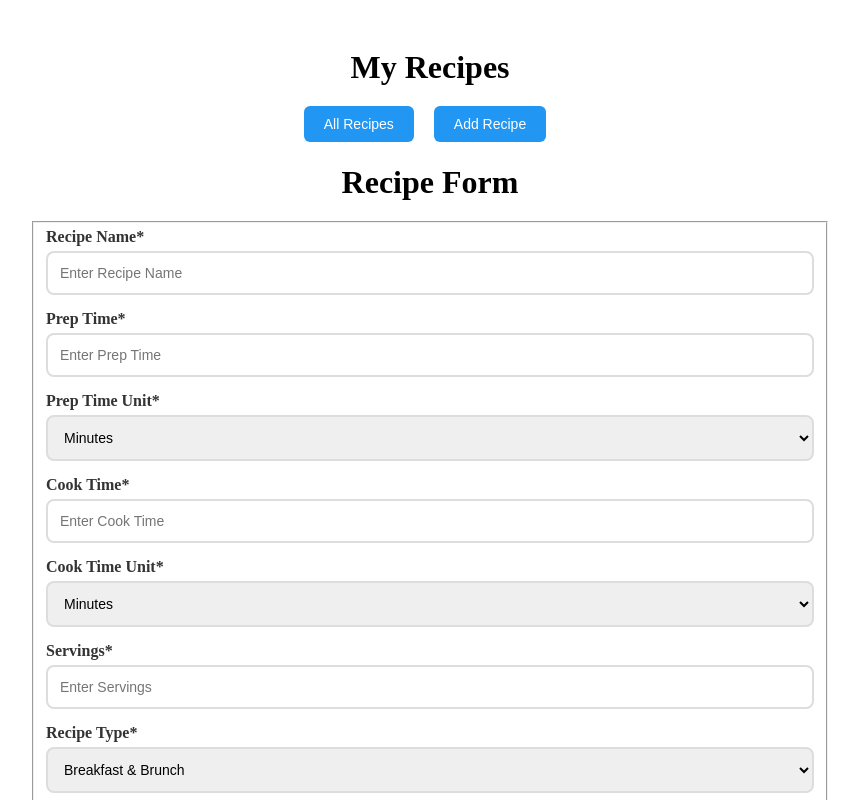
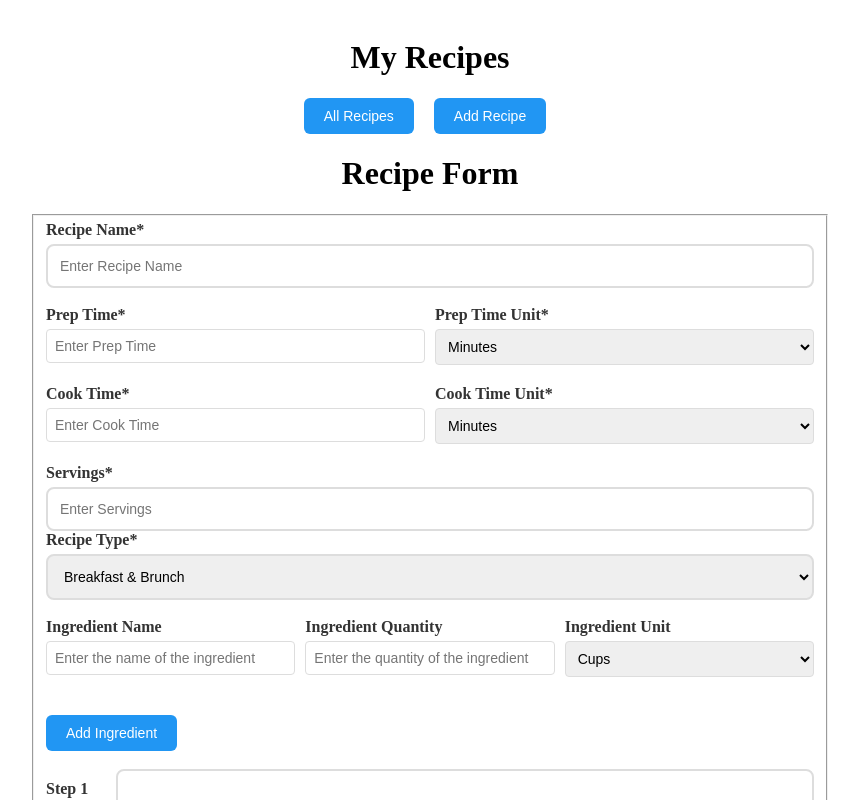
Before and after one commit to TwilightWarden1001/recipe-app, a React (Create React App) app in the folder frontend/: page /create in a window 1280 px wide. Shown: the top 800 px of the page, without its empty margins (210-1069 px from the left). Built offline with nearby package versions, Linux system fonts and the light colour scheme.

Commit message:
Started Styling RecipeForm/RecipeList, Fixed HTML/JSX in Ingredient, Instructions, RecipeForm, Fixed Date Function and Added Recipe Type in Recipe Card, Added some things to Index.css

```diff
--- a/frontend/src/App.css
+++ b/frontend/src/App.css
@@ -2,25 +2,29 @@
 .App {
   max-width: 800px;
   margin: 0 auto;
-  padding: 20px;
+  padding: 10px;
 }
 
-h1 {
+.recipe-list {
+  margin-top: 20px;
+}
+
+.recipe-list h1 {
   text-align: center;
   margin-bottom: 20px;
 }
 
-ol {
+.recipe-list ul {
   list-style: none;
   padding: 0;
 }
 
-
-nav {
-  display: flex;
-  gap: 10px;
-  justify-content: center;
-  margin: 20px 0;
+.recipe-list button {
+  background-color: #2196F3;
+  color: white;
+  padding: 10px 20px;
+  border: none;
+  border-radius: 4px;
 }
 
 /* Style each recipe as a card */
@@ -29,10 +33,19 @@ nav {
   border: 1px solid #e0e0e0;
   border-radius: 8px;
   padding: 20px;
+  cursor: pointer;
   margin-bottom: 20px;
   box-shadow: 0 2px 4px rgba(0,0,0,0.1);
+  transition: box-shadow 0.2s, transform 0.2s;
 }
 
+/* Hover effect */
+.recipe-card:hover {
+  box-shadow: 0 4px 8px rgba(0,0,0,0.15);
+  transform: translateY(-2px);
+}
+
+/* Header for recipe cards*/
 .recipe-card h2 {
   color: #E67E22;
   margin-top: 0;
@@ -40,7 +53,7 @@ nav {
 
 .recipe-info {
   color: #666;
-  font-size: 14px;
+  font-size: 16px;
 }
 
 label {
@@ -52,23 +65,10 @@ label {
 }
 
 /* Clean input styling */
-input {
+input, select {
     display: block;
     width: 100%;
     padding: 12px;
-    margin-bottom: 15px;
-    box-sizing: border-box;
-    border: 2px solid #ddd;
-    border-radius: 8px;
-    font-size: 14px;
-    transition: border-color 0.3s;
-}
-
-select {
-    display: block;
-    width: 100%;
-    padding: 12px;
-    margin-bottom: 15px;
     box-sizing: border-box;
     border: 2px solid #ddd;
     border-radius: 8px;
@@ -146,13 +146,53 @@ button[type="submit"]:hover {
 
 }
 
-.instruction-wrapper {
+.ingredient-wrapper {
   display: flex;
   align-items: center;
   gap: 10px;
   margin-bottom: 10px;
 }
 
+.ingredient-unit {
+  max-width: 150px;
+}
+
+.instruction-wrapper {
+  display: flex;
+  align-items: center;
+  gap: 10px;
+}
+
 .instruction-wrapper label {
-  min-width: 60px; /* Fixed width for labels */
+  min-width: 60px;
 }
+
+.form-field input,
+.form-field select {
+  padding: 8px;
+  border: 1px solid #ddd;
+  border-radius: 4px;
+}
+
+.form-row {
+  display: flex;
+  gap: 10px;
+  margin-bottom: 10px;
+}
+
+.form-field {
+  display: flex;
+  flex-direction: column;
+  flex: 1;
+  margin-bottom: 10px;
+}
+
+.form-field label {
+  margin-bottom: 5px;
+}
+
+.remove-button {
+  font-size: 14px;
+  height: fit-content;  /* Don't stretch to fill */
+  background-color: #f44336;;
+}
--- a/frontend/src/Ingredient.js
+++ b/frontend/src/Ingredient.js
@@ -22,6 +22,8 @@ function Ingredient({ ingredients, setIngredients }) {
     <div>
       {ingredients.map((element, index) => (
         <div key={index}>
+          <div className="form-row">
+            <div className="form-field">
               <label htmlFor="ingredient_name">Ingredient Name</label>
               <input
                 type="text"
@@ -29,8 +31,12 @@ function Ingredient({ ingredients, setIngredients }) {
                 id="ingredient_name"
                 value={element.ingredient_name}
                 onChange={(e) => handleChange(index, e)}
+                placeholder="Enter the name of the ingredient"
+                required
               />
+            </div>
 
+            <div className="form-field">
               <label htmlFor="ingredient_quantity">Ingredient Quantity</label>
               <input
                 type="number"
@@ -38,14 +44,21 @@ function Ingredient({ ingredients, setIngredients }) {
                 id="ingredient_quantity"
                 value={element.ingredient_quantity}
                 onChange={(e) => handleChange(index, e)}
+                placeholder="Enter the quantity of the ingredient"
+                required
               />
+            </div>
 
-          <label htmlFor="ingredient_unit">Ingredient Unit</label>
+            <div className="form-field">
+              <label className="button-on-top" htmlFor="ingredient_unit">
+                Ingredient Unit
+              </label>
               <select
                 name="ingredient_unit"
                 id="ingredient_unit"
                 value={element.ingredient_unit}
                 onChange={(e) => handleChange(index, e)}
+                required
               >
                 <option value="cups">Cups</option>
                 <option value="tablespoons">Tablespoons</option>
@@ -60,21 +73,23 @@ function Ingredient({ ingredients, setIngredients }) {
                 <option value="quarter">Quarter</option>
                 <option value="eighth">Eighth</option>
               </select>
+            </div>
 
             {index ? (
               <button
                 type="button"
-              className="button remove"
+                className="remove-button"
                 onClick={() => removeIngredient(index)}
               >
                 Remove
               </button>
             ) : null}
           </div>
+        </div>
       ))}
+
       <br />
-
-      <div className="button-section">
+      <div>
         <button
           className="button add"
           type="button"
--- a/frontend/src/Instructions.js
+++ b/frontend/src/Instructions.js
@@ -35,7 +35,7 @@ function Instructions({ instructions, setInstructions }) {
             {index ? (
               <button
                 type="button"
-                className="button remove"
+                className="remove-button"
                 onClick={() => removeInstructions(index)}
               >
                 Remove
--- a/frontend/src/RecipeCard.js
+++ b/frontend/src/RecipeCard.js
@@ -1,24 +1,24 @@
 import { useNavigate } from "react-router-dom";
 
+function returnDate(date) {
+  return new Date(date).toLocaleDateString();
+}
+
 function RecipeCard({ recipe }) {
+  const recipe_id = recipe.recipe_id;
   const navigate = useNavigate();
 
   return (
     <div
       className="recipe-card"
-      onClick={() => navigate(`/recipe/${recipe.recipe_id}`)}
+      onClick={() => navigate(`/recipe/${recipe_id}`)}
     >
       <h2>{recipe.recipe_name}</h2>
       <div className="recipe-info">
-        Servings: {recipe.servings} | Cook time: {recipe.cook_time}{" "}
-        {recipe.cook_time_unit} | Prep time: {recipe.prep_time}{" "}
-        {recipe.prep_time_unit} | Added:{" "}
-        {new Date(recipe.created_at).toLocaleDateString("en-US", {
-          year: "numeric",
-          month: "short",
-          day: "numeric",
-        })}
-        <br />
+        Prep Time: {recipe.prep_time} {recipe.prep_time_unit} | Cook Time:{" "}
+        {recipe.cook_time} {recipe.cook_time_unit} | Servings: {recipe.servings}{" "}
+        | Recipe Type: {recipe.recipe_type} | Added:{" "}
+        {returnDate(recipe.created_at)}
       </div>
     </div>
   );
--- a/frontend/src/RecipeDetail.js
+++ b/frontend/src/RecipeDetail.js
@@ -38,12 +38,18 @@ function RecipeDetail() {
 
   return (
     <div>
+      <nav>
+        <button className="button back" onClick={() => navigate("/")}>
+          <a href="/">Back to Recipe List</a>
+        </button>
         <button className="button edit" onClick={() => navigate(`/edit/${id}`)}>
           Edit Recipe
         </button>
         <button className="button delete" onClick={() => DeleteRecipe(recipe)}>
           Delete Recipe
         </button>
+      </nav>
+
       <h1>{recipe.recipe_name}</h1>
       <p>Servings: {recipe.servings}</p>
       <p>
--- a/frontend/src/RecipeForm.js
+++ b/frontend/src/RecipeForm.js
@@ -90,7 +90,7 @@ function RecipeForm({ initialRecipe = null, isEditing = false }) {
   }
 
   return (
-    <div>
+    <div className="recipe-form">
       <h1>Recipe Form</h1>
       <fieldset>
         <form onSubmit={(e) => handleSubmit(e)}>
@@ -105,7 +105,10 @@ function RecipeForm({ initialRecipe = null, isEditing = false }) {
             placeholder="Enter Recipe Name"
             required
           />
+          <br />
 
+          <div className="form-row">
+            <div className="form-field">
               {/* Prep Time */}
               <label htmlFor="prep_time">Prep Time*</label>
               <input
@@ -117,8 +120,10 @@ function RecipeForm({ initialRecipe = null, isEditing = false }) {
                 placeholder="Enter Prep Time"
                 required
               />
+            </div>
 
             {/* Prep Time Unit */}
+            <div className="form-field">
               <label htmlFor="prep_time_unit">Prep Time Unit*</label>
               <select
                 name="prep_time_unit"
@@ -131,7 +136,11 @@ function RecipeForm({ initialRecipe = null, isEditing = false }) {
                 <option value="hours">Hours</option>
                 <option value="days">Days</option>
               </select>
+            </div>
+          </div>
 
+          <div className="form-row">
+            <div className="form-field">
               {/* Cook Time */}
               <label htmlFor="cook_time">Cook Time*</label>
               <input
@@ -143,7 +152,10 @@ function RecipeForm({ initialRecipe = null, isEditing = false }) {
                 placeholder="Enter Cook Time"
                 required
               />
+            </div>
 
+            {/* Cook Time Unit */}
+            <div className="form-field">
               {/* Cook Time Unit */}
               <label htmlFor="cook_time_unit">Cook Time Unit*</label>
               <select
@@ -157,6 +169,8 @@ function RecipeForm({ initialRecipe = null, isEditing = false }) {
                 <option value="hours">Hours</option>
                 <option value="days">Days</option>
               </select>
+            </div>
+          </div>
 
           {/* Servings */}
           <label htmlFor="servings">Servings*</label>
--- a/frontend/src/RecipeList.js
+++ b/frontend/src/RecipeList.js
@@ -10,10 +10,13 @@ function RecipeList() {
   }, []);
 
   return (
-    <div>
+    <div className="recipe-list">
       <h1>Recipe List</h1>
-      <label htmlFor="site-search">Search For A Recipe: </label>
-      <input type="text" id="site-search" />
+      <div className="form-row">
+        <label htmlFor="site-search">Search For A Recipe: </label>
+        <input type="text" id="site-search" />
+        <button className="button search">Search</button>
+      </div>
       <br />
       <ul>
         {recipes.map((recipe) => (
--- a/frontend/src/index.css
+++ b/frontend/src/index.css
@@ -0,0 +1,14 @@
+a:link, a:visited, a:hover, a:active {
+  text-decoration: none;
+}
+
+h1 {
+    text-align: center;
+}
+
+nav {
+  display: flex;
+  gap: 10px;
+  justify-content: center;
+  margin: 20px 0;
+}
```
Also changed, not shown: frontend/src/api.js (+66 -19 lines). Lines whose indentation alone changed are shown as unchanged.
